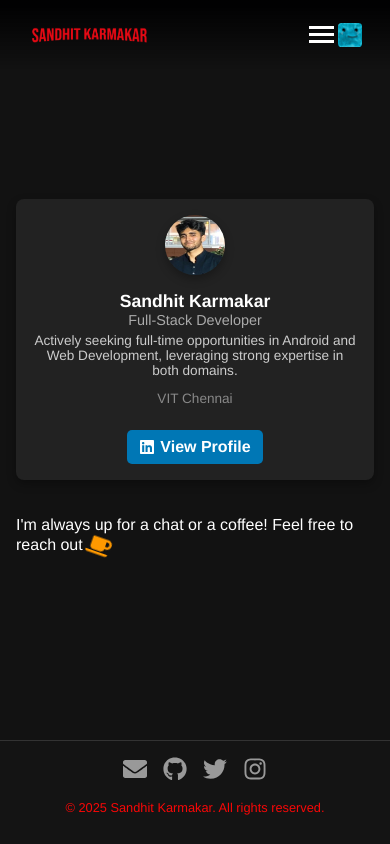
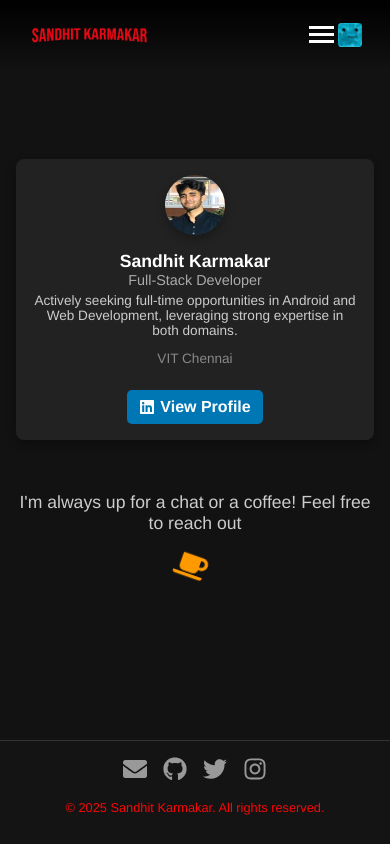
Before and after one commit to Sandhit06/Netflix-Portfolio, a React (Create React App) app: page /contact-me in a window 390 px wide. Built offline with nearby package versions, Linux system fonts and the light colour scheme.

Commit message:
centered text

```diff
--- a/src/pages/ContactMe.css
+++ b/src/pages/ContactMe.css
@@ -188,3 +188,27 @@ body {
   color: #f90707 !important;
   /* ✅ Force pure white just for this line */
 }
+
+.contact-invite {
+  font-size: 1.2rem;
+  margin: 2rem 0;
+  display: flex;
+  align-items: center;
+  justify-content: center;
+  gap: 8px;
+  color: #ccc;
+}
+
+/* 📱 Responsive fix for smaller screens */
+@media (max-width: 768px) {
+  .contact-invite {
+    flex-direction: column;
+    text-align: center;
+    font-size: 1.1rem;
+  }
+
+  .coffee-icon {
+    font-size: 2rem;
+    margin-top: 0.5rem;
+  }
+}
```
